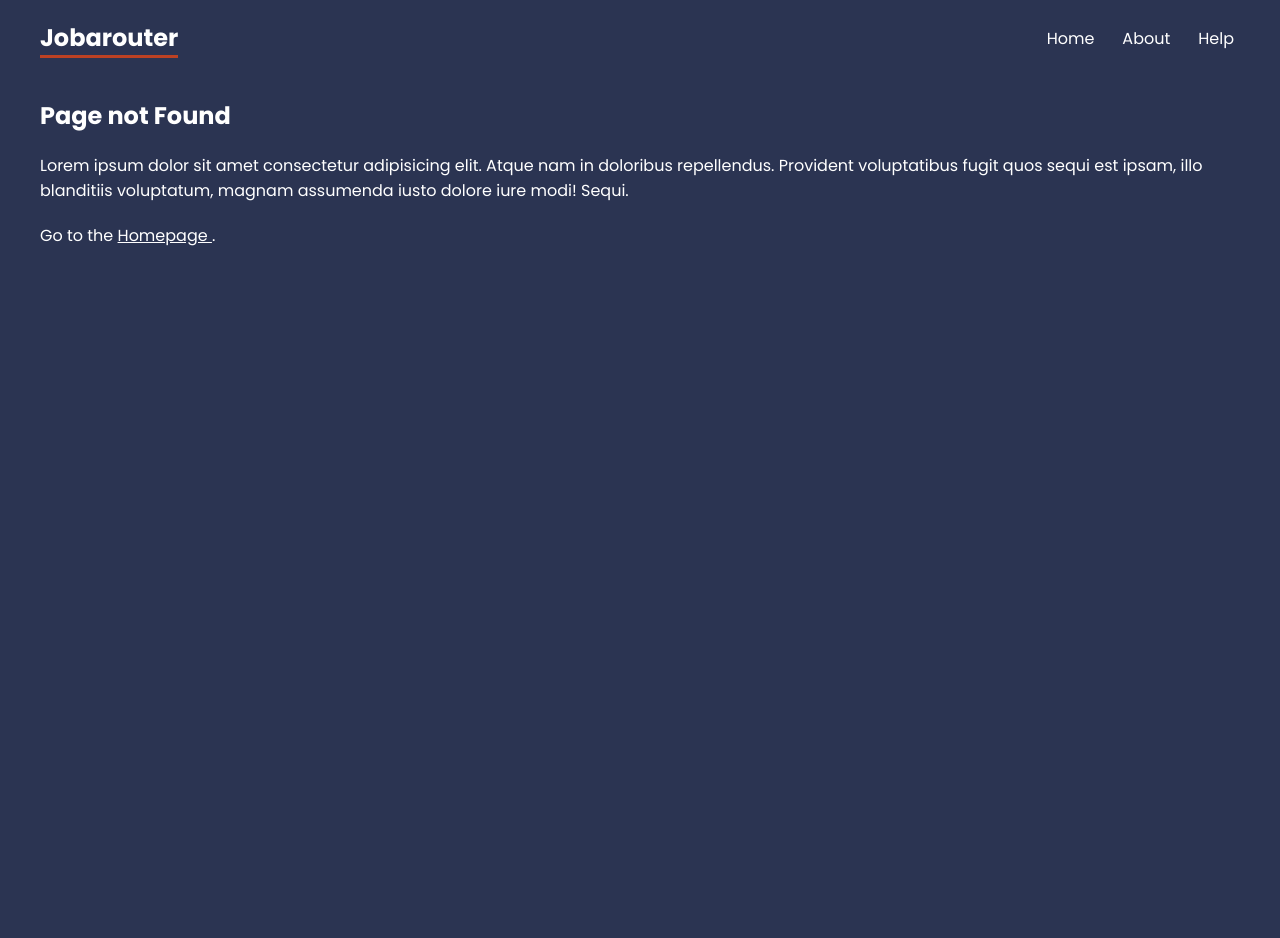
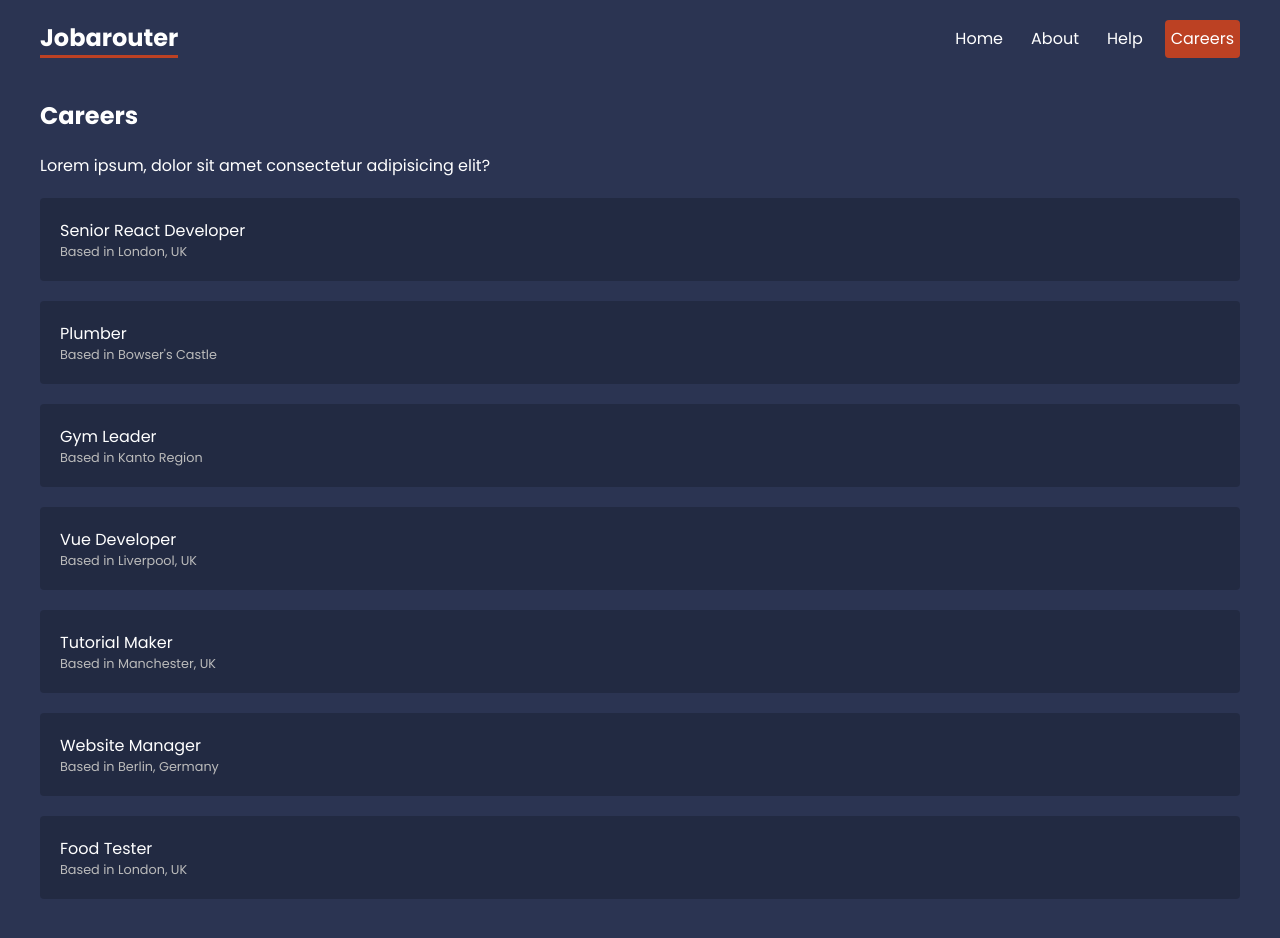
Before and after one commit to n0vay/job-app, a React (Create React App) app: page /careers in a window 1280 px wide. Shown: the top 938 px of the page. Before the commit the page ends 800 px from the top, so only its background shows below. Built offline with nearby package versions, Linux system fonts and the light colour scheme; data requests are answered from the project's data file.

Commit message:
added careers page

```diff
--- a/src/App.js
+++ b/src/App.js
@@ -10,11 +10,13 @@
 //Layouts
 import RootLayout from "./layouts/RootLayout";
 import HelpLayout from "./layouts/HelpLayout";
+import CareersLayout from "./layouts/CareersLayout";
 
 //Pages
 import Faq from "./pages/help/Faq";
 import Contact from "./pages/help/Contact";
 import NotFound from "./pages/NotFound";
+import Careers, { careersLoader } from "./pages/careers/Careers";
 
 const router = createBrowserRouter(
   createRoutesFromElements(
@@ -24,6 +26,9 @@
       <Route path="help" element={<HelpLayout />}>
         <Route path="contact" element={<Contact />} />
         <Route path="faq" element={<Faq />} />
+      </Route>
+      <Route path="careers" element={<CareersLayout />}>
+        <Route index element={<Careers />} loader={careersLoader}></Route>
       </Route>
       <Route path="*" element={<NotFound />} />
     </Route>
--- a/src/index.css
+++ b/src/index.css
@@ -104,7 +104,24 @@
 }
 
 /* careers list */
-
+.careers > a {
+  display: block;
+  background: rgba(0,0,0,0.2);
+  padding: 20px;
+  border-radius: 4px;
+  margin: 20px 0;
+  text-decoration: none;
+}
+.careers > a:hover p {
+  color: var(--primary);
+}
+.careers p {
+  margin: 0;
+}
+.careers > a p:last-child {
+ font-size: 0.8em;
+ color: #bbb;
+}
 /* careers details */
 
 /* breadcrumbs */
--- /dev/null
+++ b/src/layouts/CareersLayout.js
@@ -0,0 +1,12 @@
+import { Outlet } from "react-router-dom";
+
+export default function CareersLayout() {
+  return (
+    <div className="careers-layout">
+      <h2>Careers</h2>
+      <p>Lorem ipsum, dolor sit amet consectetur adipisicing elit?</p>
+
+      <Outlet />
+    </div>
+  );
+}
--- a/src/layouts/RootLayout.js
+++ b/src/layouts/RootLayout.js
@@ -9,6 +9,7 @@
           <NavLink to="/">Home</NavLink>
           <NavLink to="about">About</NavLink>
           <NavLink to="help">Help</NavLink>
+          <NavLink to="careers">Careers</NavLink>
         </nav>
       </header>
       <main>
--- /dev/null
+++ b/src/pages/careers/Careers.js
@@ -0,0 +1,21 @@
+import { Link, useLoaderData } from "react-router-dom";
+export default function Careers() {
+  const careers = useLoaderData();
+  return (
+    <div className="careers">
+      {careers.map((career) => (
+        <Link to="/" key={career.id}>
+          <p>{career.title}</p>
+          <p>Based in {career.location}</p>
+        </Link>
+      ))}
+    </div>
+  );
+}
+
+//loader function
+
+export const careersLoader = async () => {
+  const response = await fetch("http://localhost:4000/careers");
+  return response.json();
+};
```
